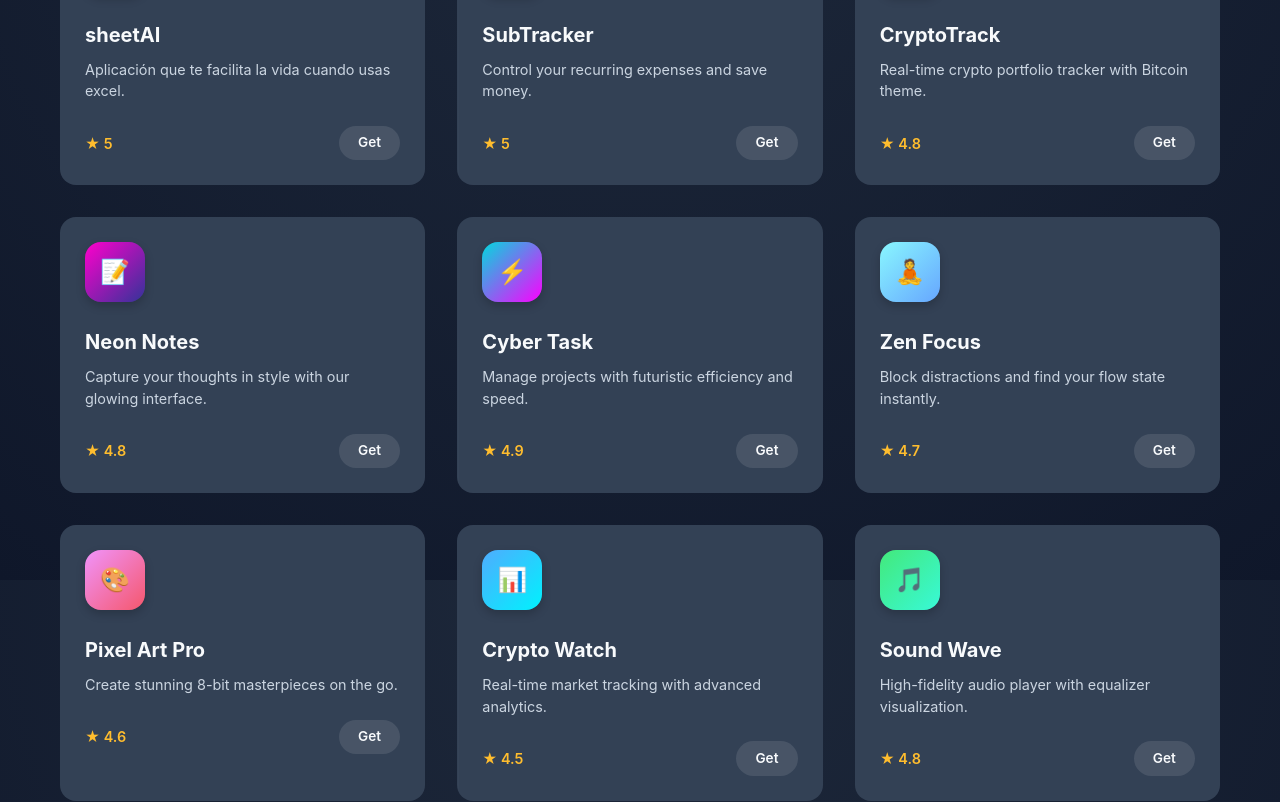
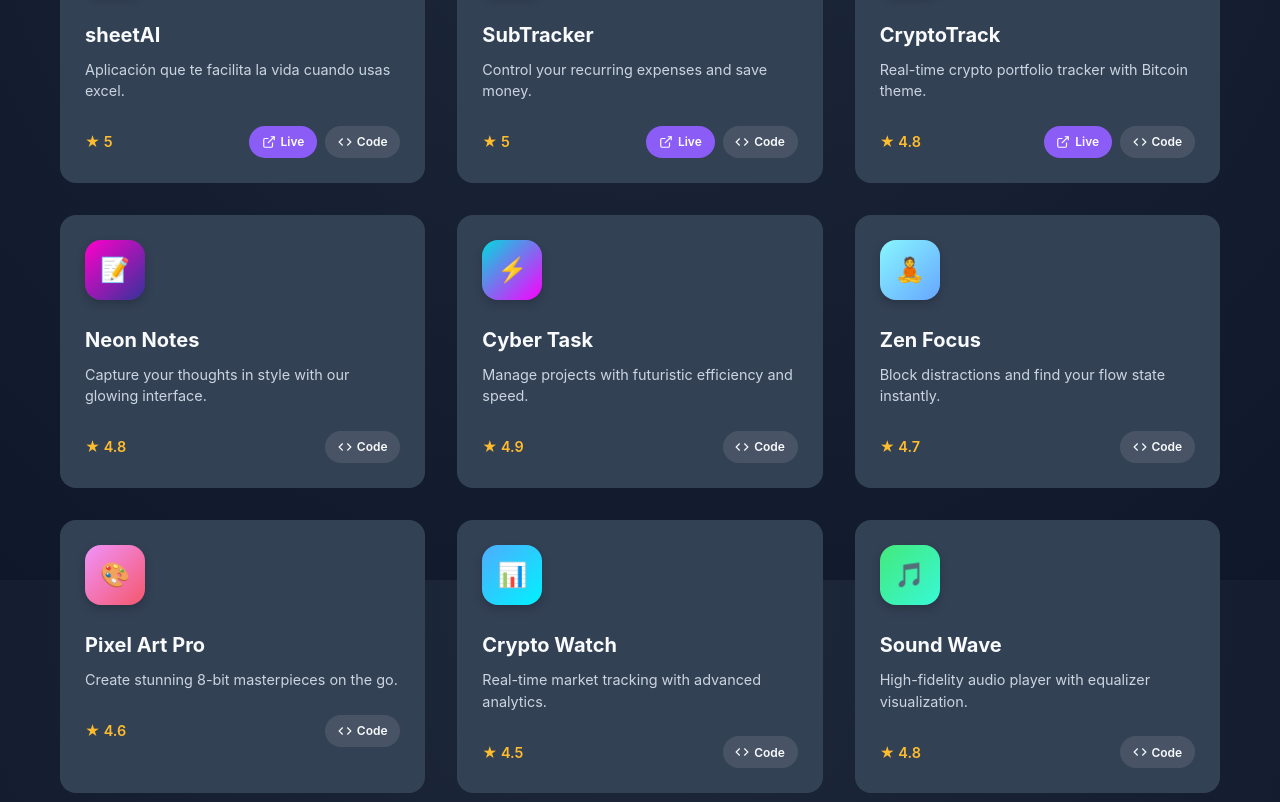
Before and after one commit to Jaionee/app-store-web, a React (Vite) app: page / in a window 1280 px wide. Shown: the part 1020-1822 px from the top of the page. Built offline with nearby package versions, Linux system fonts and the light colour scheme.

Commit message:
feat: Add Live and Code buttons to app cards with Vercel deployment URLs

```diff
--- a/src/components/AppCard.tsx
+++ b/src/components/AppCard.tsx
@@ -7,6 +7,7 @@ interface AppProps {
   color: string;
   icon: string;
   url: string;
+  liveUrl?: string;
 }
 
 const AppCard = ({ app }: { app: AppProps }) => {
@@ -20,7 +21,25 @@ const AppCard = ({ app }: { app: AppProps }) => {
         <p>{app.description}</p>
         <div className="card-footer">
           <span className="rating">★ {app.rating}</span>
-          <a href={app.url} target="_blank" rel="noopener noreferrer" className="btn-download">Get</a>
+          <div className="button-group">
+            {app.liveUrl && (
+              <a href={app.liveUrl} target="_blank" rel="noopener noreferrer" className="btn-live">
+                <svg width="14" height="14" viewBox="0 0 24 24" fill="none" stroke="currentColor" strokeWidth="2">
+                  <path d="M18 13v6a2 2 0 0 1-2 2H5a2 2 0 0 1-2-2V8a2 2 0 0 1 2-2h6"></path>
+                  <polyline points="15 3 21 3 21 9"></polyline>
+                  <line x1="10" y1="14" x2="21" y2="3"></line>
+                </svg>
+                Live
+              </a>
+            )}
+            <a href={app.url} target="_blank" rel="noopener noreferrer" className="btn-code">
+              <svg width="14" height="14" viewBox="0 0 24 24" fill="none" stroke="currentColor" strokeWidth="2">
+                <polyline points="16 18 22 12 16 6"></polyline>
+                <polyline points="8 6 2 12 8 18"></polyline>
+              </svg>
+              Code
+            </a>
+          </div>
         </div>
       </div>
       <style>{`
@@ -85,6 +104,7 @@ const AppCard = ({ app }: { app: AppProps }) => {
           display: flex;
           align-items: center;
           justify-content: space-between;
+          gap: 0.5rem;
         }
 
         .rating {
@@ -93,21 +113,42 @@ const AppCard = ({ app }: { app: AppProps }) => {
           font-size: 0.9rem;
         }
 
-        .btn-download {
+        .button-group {
+          display: flex;
+          gap: 0.5rem;
+        }
+
+        .btn-live,
+        .btn-code {
           background: rgba(255, 255, 255, 0.1);
           color: var(--text-primary);
-          padding: 0.4rem 1.2rem;
+          padding: 0.4rem 0.8rem;
           border-radius: 20px;
-          font-size: 0.85rem;
+          font-size: 0.75rem;
           font-weight: 600;
           transition: all 0.2s ease;
           text-decoration: none;
-          display: inline-block;
+          display: inline-flex;
+          align-items: center;
+          gap: 0.3rem;
         }
 
-        .app-card:hover .btn-download {
+        .btn-live {
           background: var(--accent-primary);
           color: white;
+        }
+
+        .btn-live:hover {
+          background: var(--accent-secondary);
+          transform: translateY(-2px);
+        }
+
+        .btn-code:hover {
+          background: rgba(255, 255, 255, 0.2);
+        }
+
+        .app-card:hover .btn-code {
+          background: rgba(255, 255, 255, 0.15);
         }
       `}</style>
     </div>
--- a/src/components/AppGrid.tsx
+++ b/src/components/AppGrid.tsx
@@ -9,6 +9,7 @@ interface AppData {
     color: string;
     icon: string;
     url: string;
+    liveUrl?: string;
 }
 
 const apps: AppData[] = [
@@ -19,7 +20,8 @@ const apps: AppData[] = [
         rating: 5.0,
         color: 'linear-gradient(135deg, #1D6F42, #21A366)',
         icon: '📊',
-        url: 'https://github.com/Jaionee/people-manager'
+        url: 'https://github.com/Jaionee/people-manager',
+        liveUrl: 'https://people-manager-r6wyxttmg-memes-projects-9faf9c0d.vercel.app'
     },
     {
         id: 101,
@@ -28,7 +30,8 @@ const apps: AppData[] = [
         rating: 5.0,
         color: 'linear-gradient(135deg, #3b82f6, #8b5cf6)',
         icon: '💳',
-        url: 'https://github.com/Jaionee/subscription-tracker'
+        url: 'https://github.com/Jaionee/subscription-tracker',
+        liveUrl: 'https://subscription-tracker-kgt0puie5-memes-projects-9faf9c0d.vercel.app'
     },
     {
         id: 102,
@@ -37,7 +40,8 @@ const apps: AppData[] = [
         rating: 4.8,
         color: 'linear-gradient(135deg, #F7931A, #E88209)',
         icon: '₿',
-        url: 'https://github.com/Jaionee/crypto-tracker'
+        url: 'https://github.com/Jaionee/crypto-tracker',
+        liveUrl: 'https://crypto-tracker-m9e8hggez-memes-projects-9faf9c0d.vercel.app'
     },
     {
         id: 1,
```
